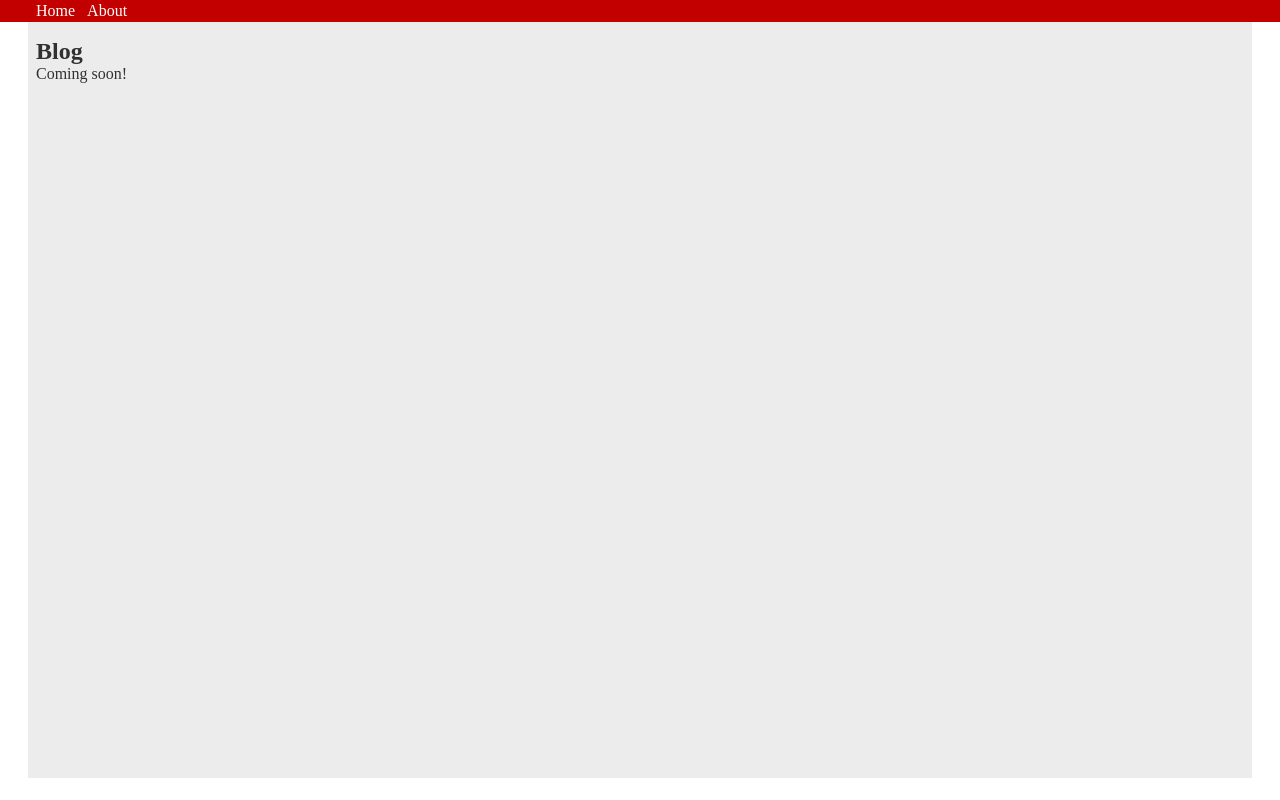
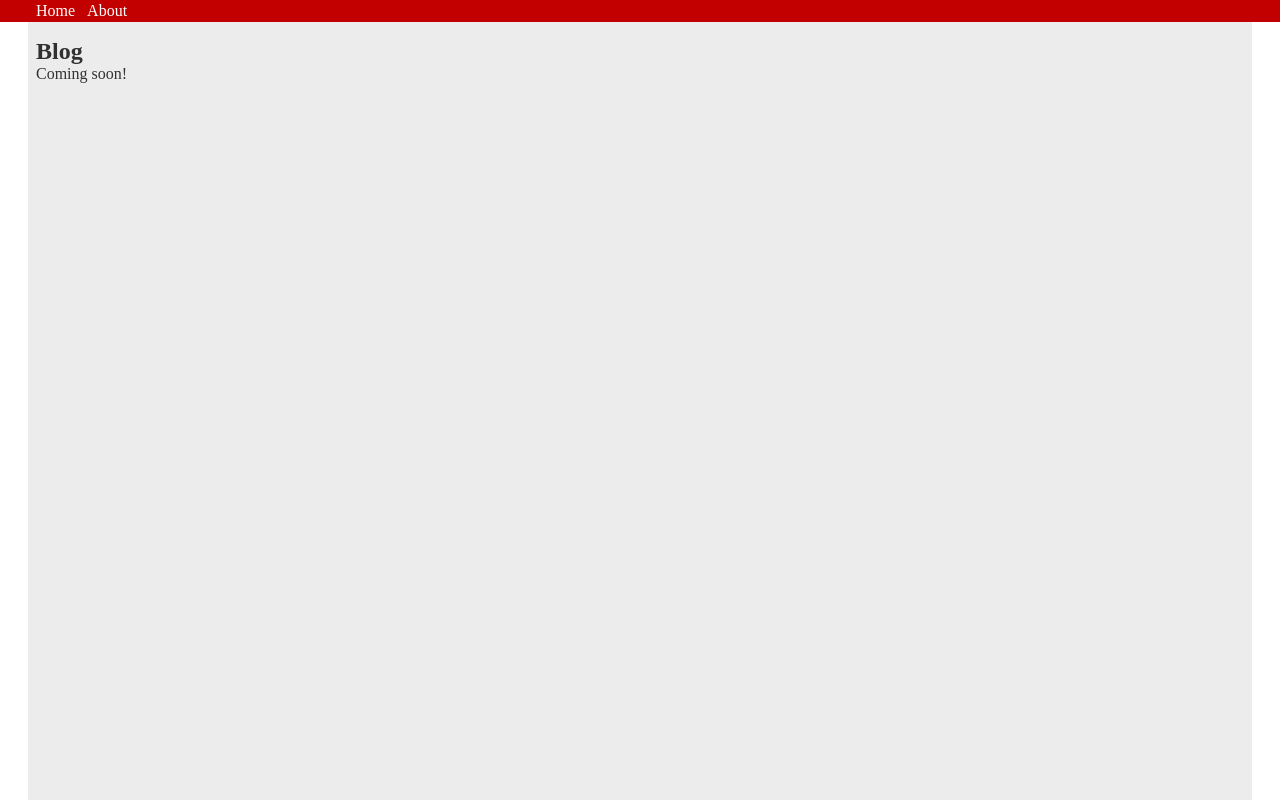
Before and after one commit to Breadinator/breadinator.github.io, a plain HTML site: page index.html in a window 1280 px wide. Drawn offline with Linux system fonts and the light colour scheme.

Commit message:
Added some front-end stuff

```diff
--- a/index.html
+++ b/index.html
@@ -16,9 +16,8 @@
 				var cWidth = $(window).width() - 72;
 				$("#content").css({"width":cWidth});
 
-				var docminnav = $(document).height() - $("#navbar").height() - 4;
-				if ($("#content").height() < $(document).height() - $("#navbar").height()) {
-					$("#content").css({"height":docminnav});
+				if ($("#content").height() < $(document).height()) {
+					$("#content").css({"height":$(document).height()});
 				}
 			}
 
```
